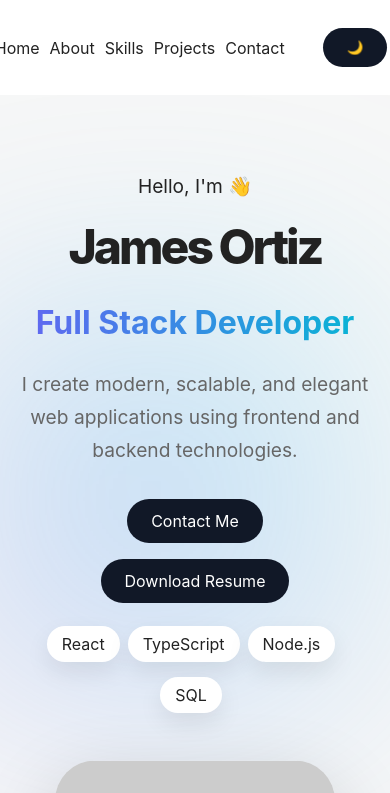
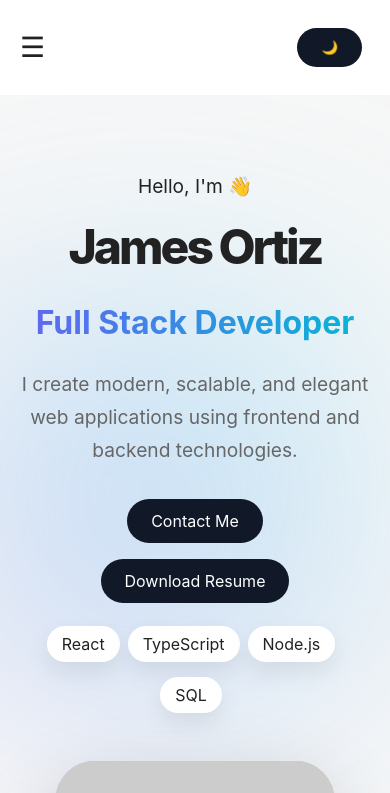
Before and after one commit to BitongJam/my-portfolio, a React (Vite) app: page / in a window 390 px wide. Shown: the top 793 px of the page. Built offline with nearby package versions, Linux system fonts and the light colour scheme.

Commit message:
FIX: NAVBAR WHEN MOBILE VIEW

```diff
--- a/src/components/Navbar/Navbar.tsx
+++ b/src/components/Navbar/Navbar.tsx
@@ -2,20 +2,31 @@
 
 export default function Navbar() {
   const [dark, setDark] = useState(false);
+  const [menuOpen, setMenuOpen] = useState(false);
 
   const toggleDark = () => {
     setDark(!dark);
     document.body.classList.toggle('dark-mode');
   };
 
+  const closeMenu = () => setMenuOpen(false);
+
   return (
     <nav className="navbar">
-      <div className="nav-links">
-        <a href="#home">Home</a>
-        <a href="#about">About</a>
-        <a href="#skills">Skills</a>
-        <a href="#projects">Projects</a>
-        <a href="#contact">Contact</a>
+      <button
+        className="hamburger"
+        aria-label="Toggle menu"
+        onClick={() => setMenuOpen(!menuOpen)}
+      >
+        ☰
+      </button>
+
+      <div className={`nav-links ${menuOpen ? 'active' : ''}`}>
+        <a href="#home" onClick={closeMenu}>Home</a>
+        <a href="#about" onClick={closeMenu}>About</a>
+        <a href="#skills" onClick={closeMenu}>Skills</a>
+        <a href="#projects" onClick={closeMenu}>Projects</a>
+        <a href="#contact" onClick={closeMenu}>Contact</a>
       </div>
 
       {/* EDIT HERE: Dark mode button label */}
```
Also changed, not shown: src/index.css.
